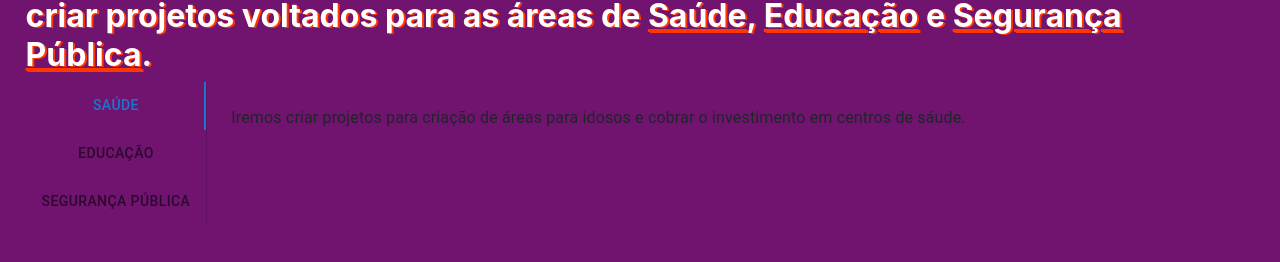
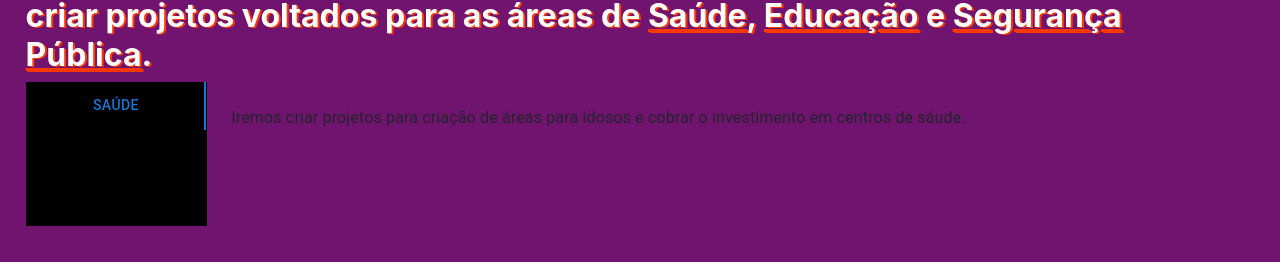
Before and after one commit to Takater/dep-mirian-moret, a React (Create React App) app: page / in a window 1280 px wide. Shown: the part 3142-3404 px from the top of the page. Built offline with nearby package versions, Linux system fonts and the light colour scheme.

Commit message:
Thu, Aug 25, 2022, 9:29 PM +00:00

```diff
--- a/src/components/Propostas.jsx
+++ b/src/components/Propostas.jsx
@@ -58,6 +58,7 @@ import Box from '@mui/material/Box';
             <Box
                 sx={{ flexGrow: 1, display: 'flex'}}
             >
+                <Box sx={{ backgroundColor: 'rgba(0, 0, 0, 1)'}}>
                     <Tabs
                         value={value}
                         onChange={handleChange}
@@ -70,6 +71,7 @@ import Box from '@mui/material/Box';
                         <Tab label="Educação" {...allyProps(1)}/>
                         <Tab label="Segurança Pública" {...allyProps(2)}/>
                     </Tabs>
+                </Box>
                 <TabPanel value={value} index={0}>
                     Iremos criar projetos para criação de áreas para idosos e cobrar o investimento em centros de sáude.
                 </TabPanel>
```
